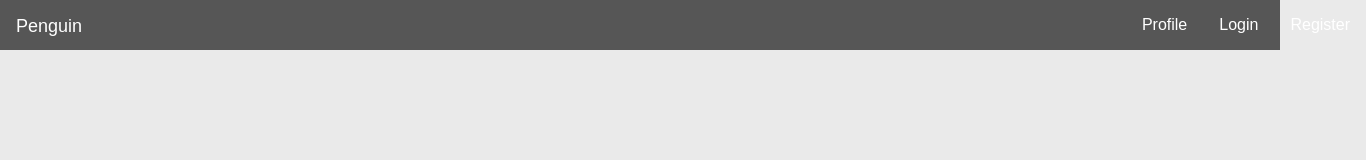
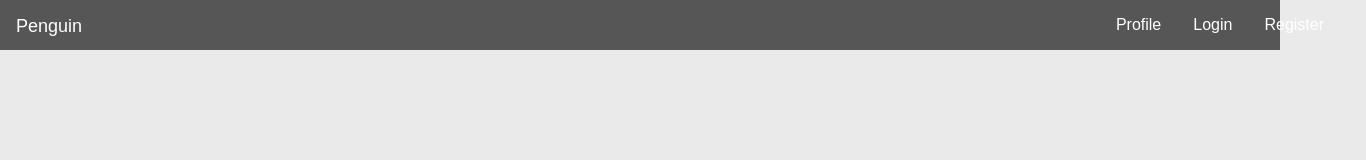
Before and after one commit to sohamd3/penguin, a React (Create React App) app: page / in a window 1280 px wide. Shown: the top 160 px of the page, 1366 px wide, since content can reach past the window. Built offline with nearby package versions, Linux system fonts and the light colour scheme.

Commit message:
Modify Navbar css

```diff
--- a/src/components/Header/Header.css
+++ b/src/components/Header/Header.css
@@ -1,12 +1,16 @@
 .header{
     height: 50px;
     background-color: #565656;
+    position: fixed;
+    width: 100%;
+    top: 0px;
+    z-index: 999;
 }
 .header ul{
     padding: 0px;
     margin: 0px;
-    width: 1366px;
-    max-width: 1366px;
+    width: 1340px;
+    max-width: 1340px;
     margin: 0px auto;
 }
 .header ul li{
```
